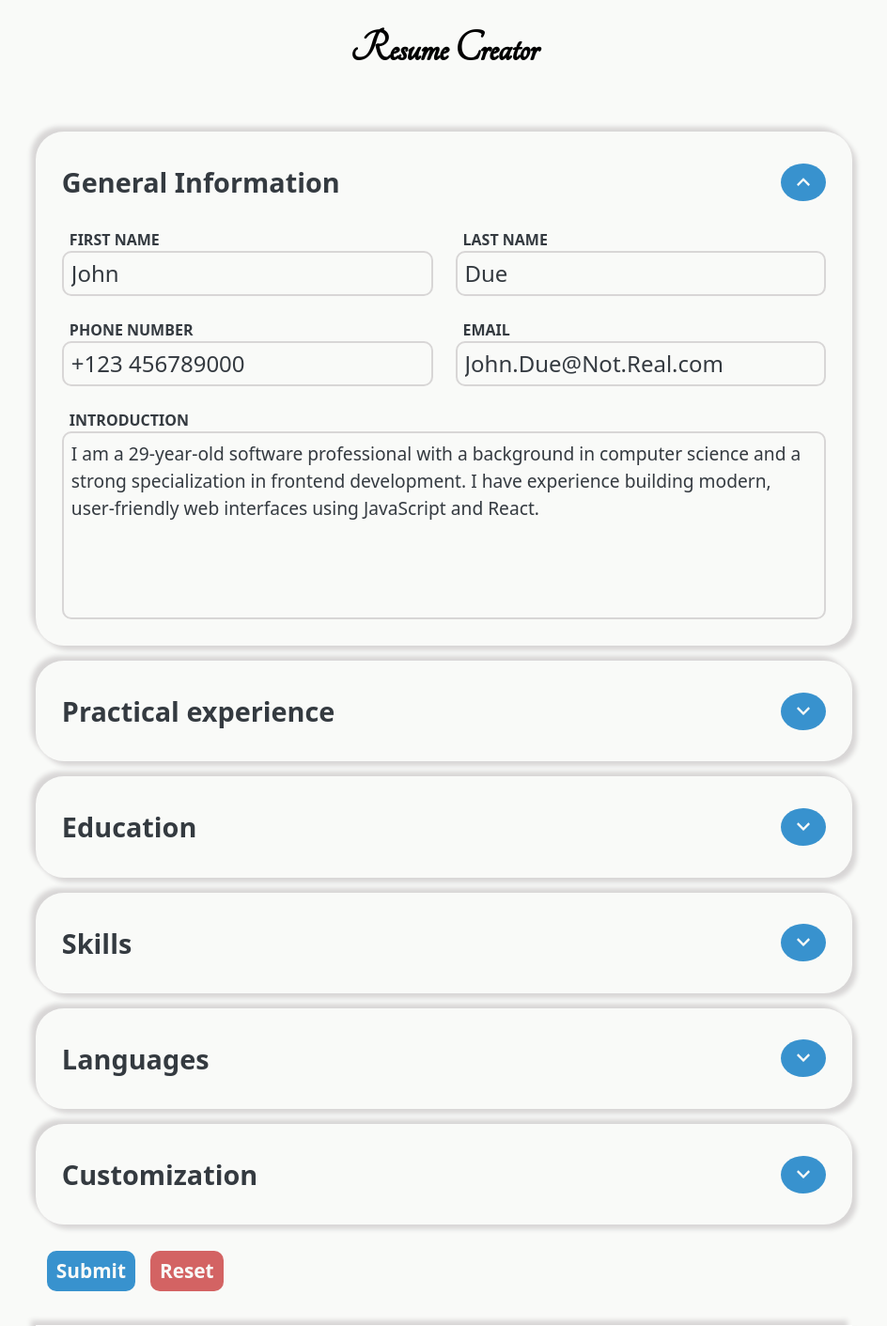
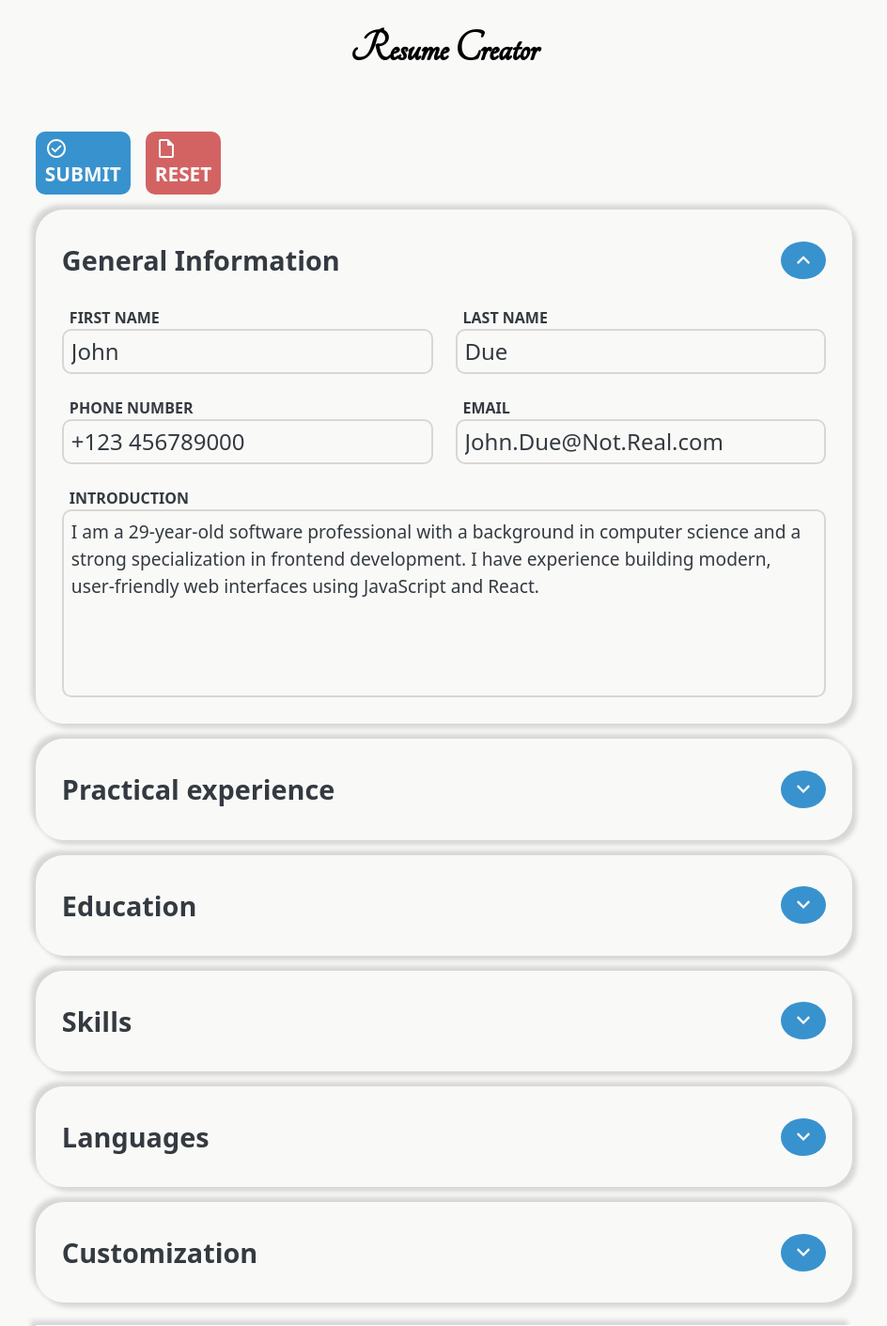
Before and after one commit to V1IRuZ/cv-application, a React (Vite) app: page / in a window 1280 px wide. Shown: the top 1411 px of the page at 94% size, without its empty margins (160-1104 px from the left). Built offline with nearby package versions, Linux system fonts and the light colour scheme.

Commit message:
style: add icons to submit and reset buttons
Button text is wrapped in span.

```diff
--- a/src/components/Form.jsx
+++ b/src/components/Form.jsx
@@ -5,7 +5,9 @@ import Jobs from "./Jobs";
 import Language from "./Language";
 import Skills from "./Skills";
 import Customization from "./Customization";
-import closeIcon from "../assets/icons/close_24dp_343A40_FILL0_wght400_GRAD0_opsz24.svg"
+import closeIcon from "../assets/icons/close_24dp_343A40_FILL0_wght400_GRAD0_opsz24.svg";
+import draftIcon from "../assets/icons/draft_24dp_F9FAF8_FILL0_wght400_GRAD0_opsz24.svg";
+import checkIcon from "../assets/icons/check_circle_24dp_F9FAF8_FILL0_wght400_GRAD0_opsz24.svg";
 import "../styles/Form.css";
 
 function ResetModal({ modalRef, onReset, onClose }) {
@@ -13,14 +15,23 @@ function ResetModal({ modalRef, onReset, onClose }) {
     <dialog ref={modalRef} className="modal">
       <div className="modal-header">
         <h3>Confirm</h3>
-        <button className="close-btn" type="button" onClick={onClose} aria-label="close">
+        <button
+          className="close-btn"
+          type="button"
+          onClick={onClose}
+          aria-label="close"
+        >
           <img src={closeIcon} alt="" />
         </button>
       </div>
       <p>Are you sure you want to reset the form?</p>
       <div className="modal-btns">
-        <button type="button" onClick={onReset}>YES</button>
-        <button type="button" onClick={onClose}>NO</button>
+        <button type="button" onClick={onReset}>
+          YES
+        </button>
+        <button type="button" onClick={onClose}>
+          NO
+        </button>
       </div>
     </dialog>
   );
@@ -103,7 +114,7 @@ export default function Form({
 
   const handleOpenModal = () => {
     modalRef.current.showModal();
-  }
+  };
 
   const handleClose = () => {
     modalRef.current.close();
@@ -111,6 +122,21 @@ export default function Form({
 
   return (
     <form onSubmit={handleSubmit}>
+      <div className="form-options">
+        <button className="submit-btn" type="submit">
+          <img src={checkIcon} alt="" />
+          <span>SUBMIT</span>
+        </button>
+        <button className="reset-btn" type="button" onClick={handleOpenModal}>
+          <img src={draftIcon} alt="" />
+          <span>RESET</span>
+        </button>
+        <ResetModal
+          modalRef={modalRef}
+          onReset={handleReset}
+          onClose={handleClose}
+        />
+      </div>
       <GeneralInformation
         personData={personData}
         setPersonData={setPersonData}
@@ -126,19 +152,6 @@ export default function Form({
         setLanguageSkills={setLanguageSkills}
       />
       <Customization custom={custom} setCustom={setCustom} />
-      <div className="submit">
-        <button className="submit-btn" type="submit">
-          Submit
-        </button>
-        <button
-          className="reset-btn"
-          type="button"
-          onClick={handleOpenModal}
-        >
-          Reset
-        </button>
-        <ResetModal modalRef={modalRef} onReset={handleReset} onClose={handleClose} />
-      </div>
     </form>
   );
 }
```
